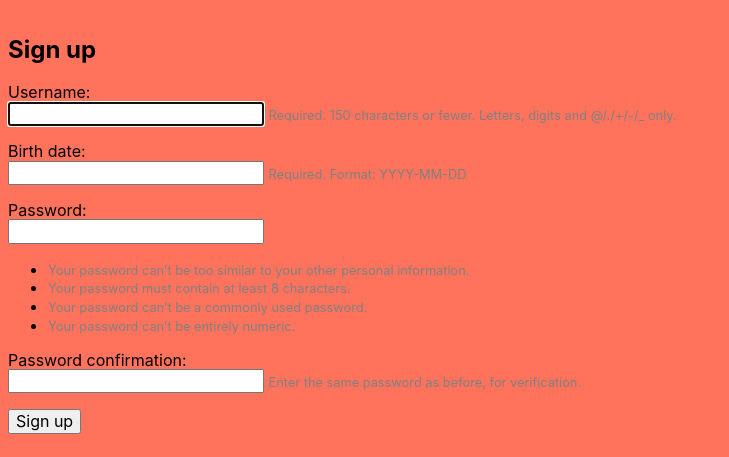
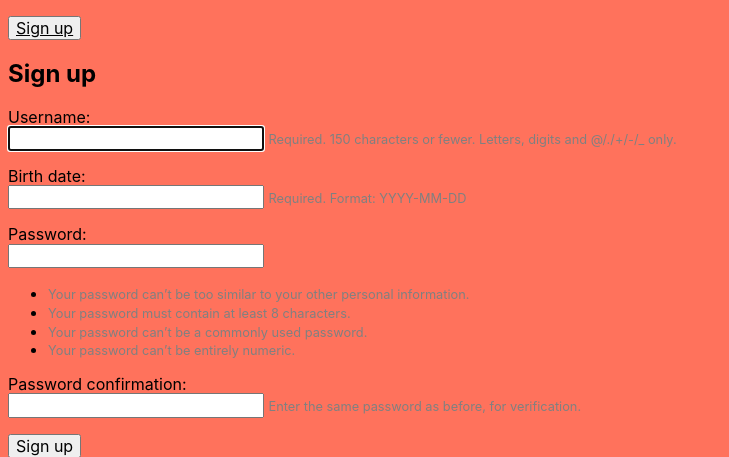
Before and after one commit to NicholeMatters/HBCU4U, a Django app: template hbcu/templates/hbcu/signup.html in a window 1280 px wide. Shown: the top 457 px of the page, without its empty margins (0-729 px from the left). Run offline with Django 3.2, Linux system fonts and the light colour scheme; the template is opened without the code that fills it: values that come from a table or form of the project are taken from there, others are empty.

```diff
--- a/hbcu/templates/hbcu/index.html
+++ b/hbcu/templates/hbcu/index.html
@@ -2,6 +2,7 @@
 {% load static %}
 {% block content %}
 
+<button><a class="add" href="{% url 'signup' %}">Sign up</a></button>
 
 <!-- <script src="{% static 'js/schools.js' %}" type="module"></script>
 <script src="{% static 'js/main.js' %}" type='module' defer></script> -->
--- a/hbcu/templates/hbcu/signup.html
+++ b/hbcu/templates/hbcu/signup.html
@@ -2,6 +2,9 @@
 {% load static %}
 
 {% block content %}
+
+<button><a class="add" href="{% url 'index' %}">Sign up</a></button>
+
   <h2>Sign up</h2>
   <form method="post">
     {% csrf_token %}
```
